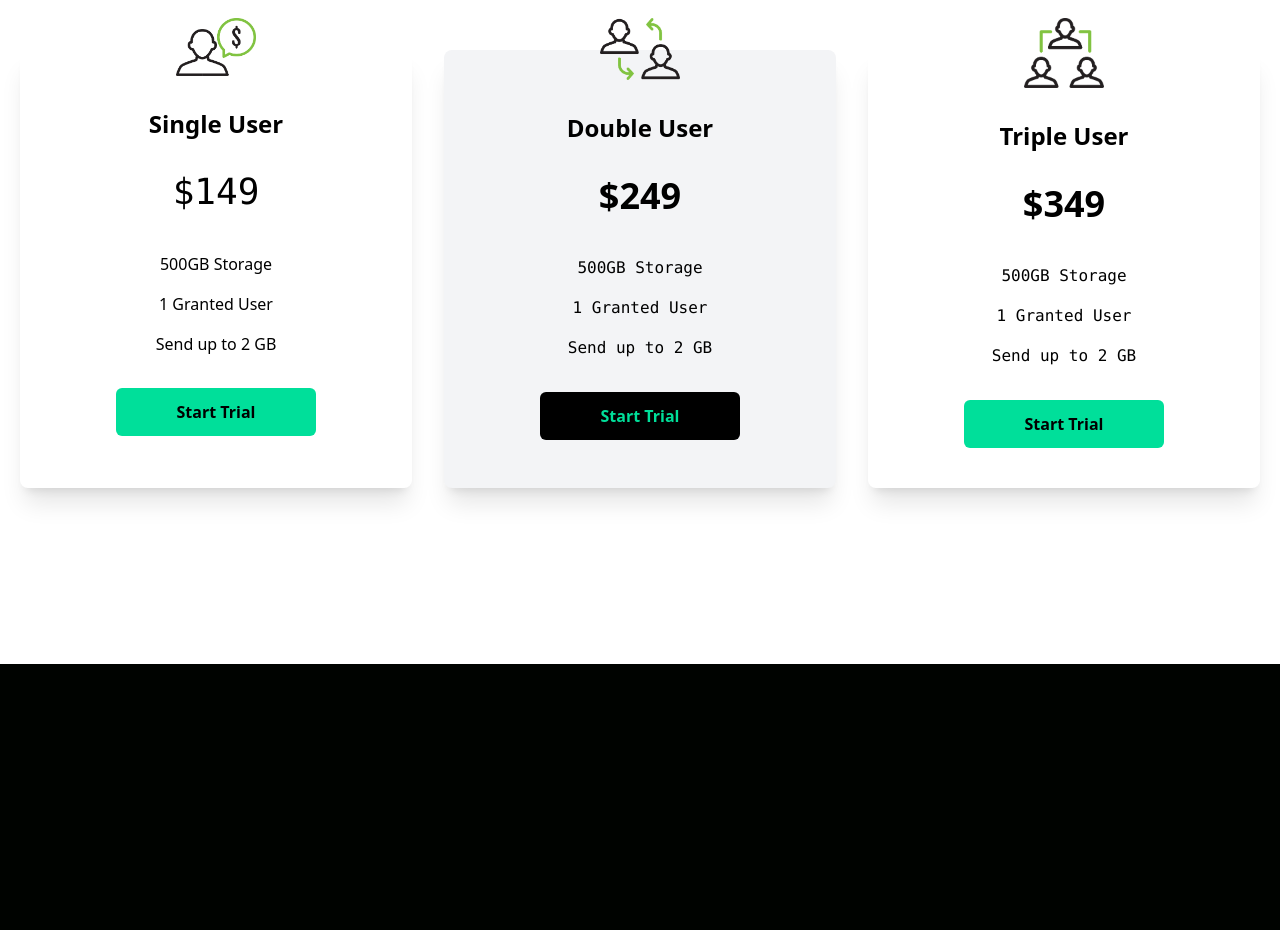
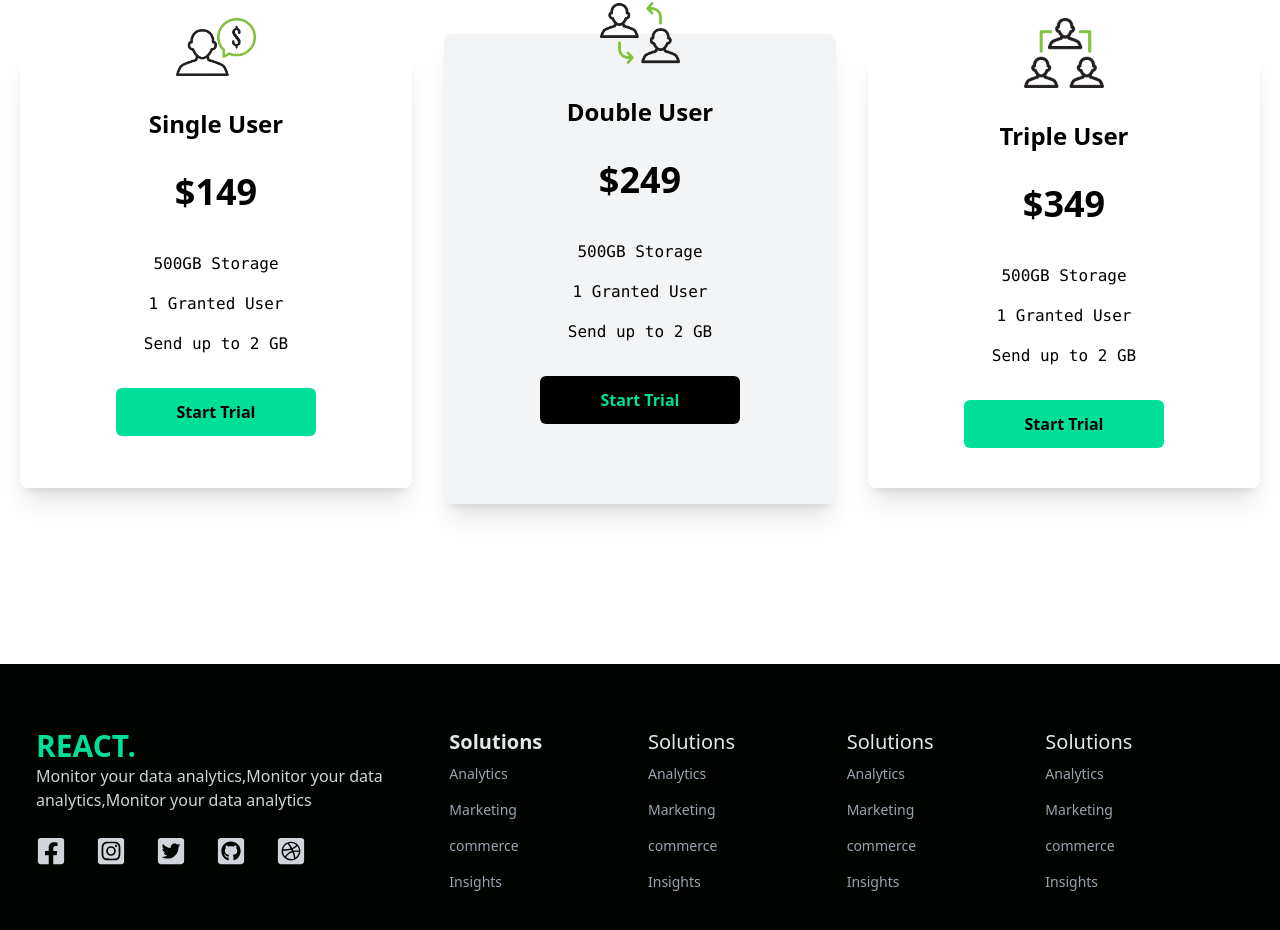
Before and after one commit to JeffreyZhu0201/GenericFinanceWebsiteUI, a React (Create React App) app: page / in a window 1280 px wide. Shown: the part 1807-2737 px from the top of the page. Before the commit the page ends 2471 px from the top, so only its background shows below. Built offline with nearby package versions, Linux system fonts and the light colour scheme.

Commit message:
finished the project

```diff
--- a/src/App.js
+++ b/src/App.js
@@ -5,7 +5,7 @@ import Hero from "./components/Hero";
 import Analytics from "./components/Analytics";
 import Newsletter from "./components/Newsletter";
 import Cards from "./components/Cards";
-
+import Footer from "./components/Footer";
 
 function App() {
   return (
@@ -15,6 +15,7 @@ function App() {
       <Analytics />
       <Newsletter />
       <Cards />
+      <Footer />
     </>
   );
 }
--- a/src/components/Cards.jsx
+++ b/src/components/Cards.jsx
@@ -10,8 +10,8 @@ function Cards() {
                 <div className='w-full shadow-xl flex flex-col p-4 my-4 rounded-lg hover:scale-105 duration-300'>
                     <img src={Single} alt="" className='w-20 mx-auto mt-[-3rem] bg-white' />
                     <h2 className='text-2xl font-bold text-center py-8'>Single User</h2>
-                    <p className='text-center text-4xl font-mono'>$149</p>
-                    <div className='text-center font-medium'>
+                    <p className='text-center text-4xl font-bold'>$149</p>
+                    <div className='text-center font-mono'>
                         <p className='py-2 mx-8 mt-8'>500GB Storage</p>
                         <p className='py-2 mx-8'>1 Granted User</p>
                         <p className='py-2 mx-8'>Send up to 2 GB</p>
@@ -19,7 +19,7 @@ function Cards() {
                     <button className='w-[200px] bg-[#00df9a] px-4 py-3 rounded-md hover:bg-[#00c381] mx-auto my-6 text-black font-bold'>Start Trial</button>
                 </div>
 
-                <div className='w-full shadow-xl flex flex-col p-4 my-4 rounded-lg hover:scale-105 duration-300 bg-gray-100'>
+                <div className='w-full shadow-xl flex flex-col p-4 md:my-0 my-8 rounded-lg hover:scale-105 duration-300 bg-gray-100'>
                     <img src={Double} alt="" className='w-20 mx-auto mt-[-3rem] bg-transparent' />
                     <h2 className='text-2xl font-bold text-center py-8'>Double User</h2>
                     <p className='text-center text-4xl font-bold'>$249</p>
--- /dev/null
+++ b/src/components/Footer.jsx
@@ -0,0 +1,71 @@
+import React from 'react'
+
+import {
+    FaDribbbleSquare,
+    FaFacebookSquare,
+    FaGithubSquare,
+    FaInstagramSquare,
+    FaTwitterSquare,
+} from 'react-icons/fa'
+
+
+function Footer() {
+    return (
+        <div className='max-w-[1240px] mx-auto py-16 px-4 grid lg:grid-cols-3 gap-8 text-gray-300'>
+            <div>
+                <h1 className='w-full text-3xl font-bold text-[#00df9a]'>REACT.</h1>
+                <p className=''>Monitor your data analytics,Monitor your data analytics,Monitor your data analytics</p>
+                <div className='flex justify-between md:w-[75%] my-6'>
+                    <FaFacebookSquare className='mr-4' size={30} />
+                    <FaInstagramSquare className='mr-4' size={30} />
+                    <FaTwitterSquare className='mr-4' size={30} />
+                    <FaGithubSquare className='mr-4' size={30} />
+                    <FaDribbbleSquare className='mr-4' size={30} />
+                </div>
+            </div>
+
+
+            <div className='lg:col-span-2 justify-between grid grid-cols-2 md:grid-cols-4 text-center gap-y-4 lg:text-left'>
+                <div>
+                    <h6 className='font-bold text-gray-200 text-xl'>Solutions</h6>
+                    <ul className='text-gray-400'>
+                        <li className='py-2 text-sm'>Analytics</li>
+                        <li className='py-2 text-sm'>Marketing</li>
+                        <li className='py-2 text-sm'>commerce</li>
+                        <li className='py-2 text-sm'>Insights</li>
+                    </ul>
+                </div>
+                <div>
+                    <h6 className='font-medium text-gray-200  text-xl'>Solutions</h6>
+                    <ul className='text-gray-400'>
+                        <li className='py-2 text-sm'>Analytics</li>
+                        <li className='py-2 text-sm'>Marketing</li>
+                        <li className='py-2 text-sm'>commerce</li>
+                        <li className='py-2 text-sm'>Insights</li>
+                    </ul>
+                </div>
+                <div>
+                    <h6 className='font-medium text-gray-200  text-xl'>Solutions</h6>
+                    <ul className='text-gray-400'>
+                        <li className='py-2 text-sm'>Analytics</li>
+                        <li className='py-2 text-sm'>Marketing</li>
+                        <li className='py-2 text-sm'>commerce</li>
+                        <li className='py-2 text-sm'>Insights</li>
+                    </ul>
+                </div>
+                <div>
+                    <h6 className='font-medium text-gray-200  text-xl'>Solutions</h6>
+                    <ul className='text-gray-400'>
+                        <li className='py-2 text-sm'>Analytics</li>
+                        <li className='py-2 text-sm'>Marketing</li>
+                        <li className='py-2 text-sm'>commerce</li>
+                        <li className='py-2 text-sm'>Insights</li>
+                    </ul>
+                </div>
+            </div>
+
+        </div>
+    )
+}
+
+export default Footer
```
